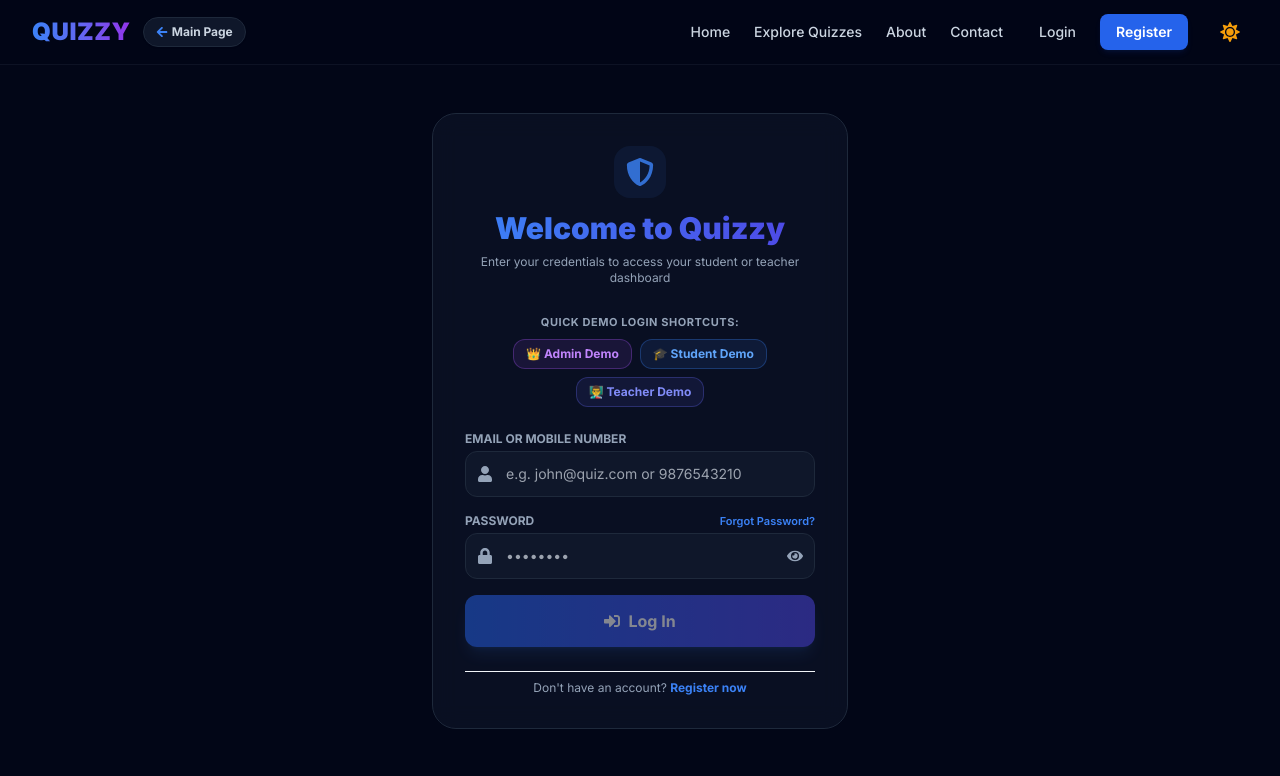
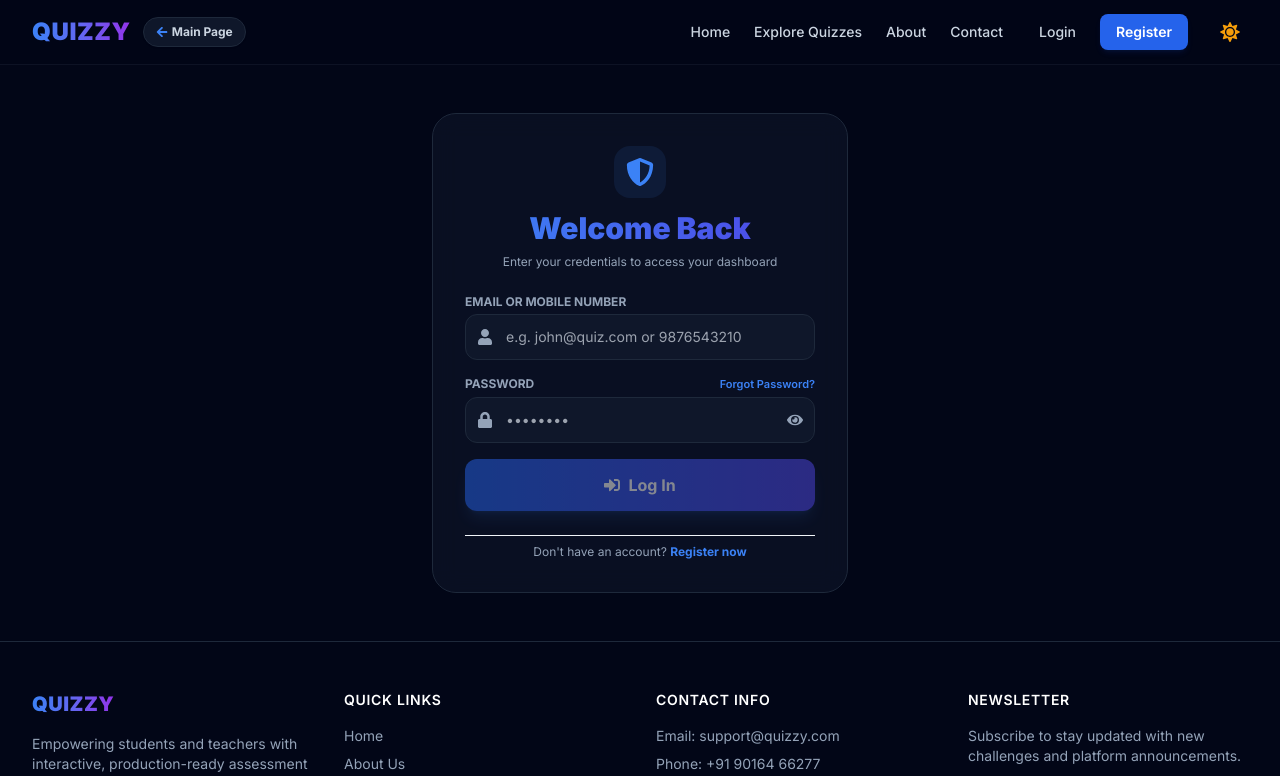
Before and after one commit to Jenil2004809/Quize, a React (Vite) app in the folder frontend/: page /login in a window 1280 px wide. Shown: the top 776 px of the page. Built offline with nearby package versions, Linux system fonts and the light colour scheme.

Commit message:
fix: restore clean original login page layout

```diff
--- a/frontend/src/pages/LoginPage.jsx
+++ b/frontend/src/pages/LoginPage.jsx
@@ -76,52 +76,15 @@ const LoginPage = () => {
 
         {/* Header Icon & Title */}
         <div className="text-center space-y-2">
-          <div className="inline-flex p-3 rounded-2xl bg-blue-500/10 text-blue-500 mb-1 animate-pulse">
+          <div className="inline-flex p-3 rounded-2xl bg-blue-500/10 text-blue-500 mb-1">
             <FaShieldAlt className="w-7 h-7" />
           </div>
           <h1 className="text-3xl font-black bg-gradient-to-r from-blue-500 to-indigo-600 bg-clip-text text-transparent">
-            Welcome to Quizzy
+            Welcome Back
           </h1>
           <p className="text-slate-400 text-xs">
-            Enter your credentials to access your student or teacher dashboard
+            Enter your credentials to access your dashboard
           </p>
-        </div>
-
-        {/* Quick Demo Login Pills */}
-        <div className="space-y-2 pt-1">
-          <p className="text-[11px] text-slate-400 font-bold uppercase tracking-wider text-center">Quick Demo Login Shortcuts:</p>
-          <div className="flex flex-wrap gap-2 justify-center text-xs">
-            <button
-              type="button"
-              onClick={() => {
-                setIdentifier('admin@quizsystem.com');
-                setPassword('Admin@123');
-              }}
-              className="px-3 py-1.5 rounded-xl bg-purple-500/10 hover:bg-purple-500/20 text-purple-600 dark:text-purple-400 border border-purple-500/30 font-bold transition-all"
-            >
-              👑 Admin Demo
-            </button>
-            <button
-              type="button"
-              onClick={() => {
-                setIdentifier('student@quiz.com');
-                setPassword('Password@123');
-              }}
-              className="px-3 py-1.5 rounded-xl bg-blue-500/10 hover:bg-blue-500/20 text-blue-600 dark:text-blue-400 border border-blue-500/30 font-bold transition-all"
-            >
-              🎓 Student Demo
-            </button>
-            <button
-              type="button"
-              onClick={() => {
-                setIdentifier('teacher@quiz.com');
-                setPassword('Password@123');
-              }}
-              className="px-3 py-1.5 rounded-xl bg-indigo-500/10 hover:bg-indigo-500/20 text-indigo-600 dark:text-indigo-400 border border-indigo-500/30 font-bold transition-all"
-            >
-              👨‍🏫 Teacher Demo
-            </button>
-          </div>
         </div>
 
         {/* Error Alert */}
```
